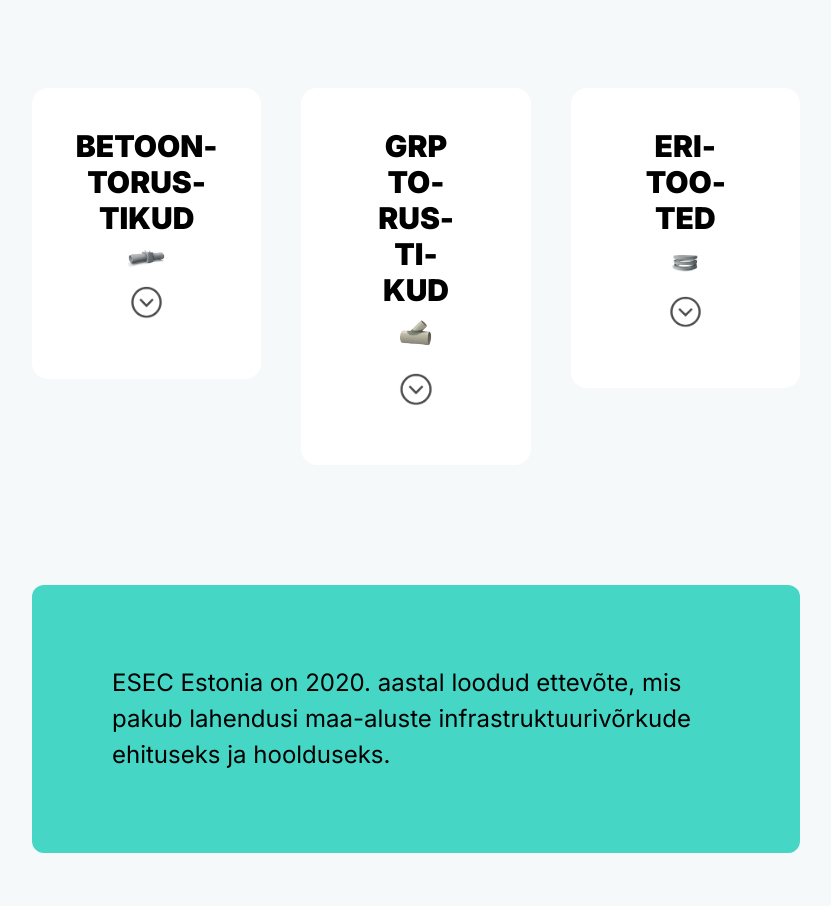
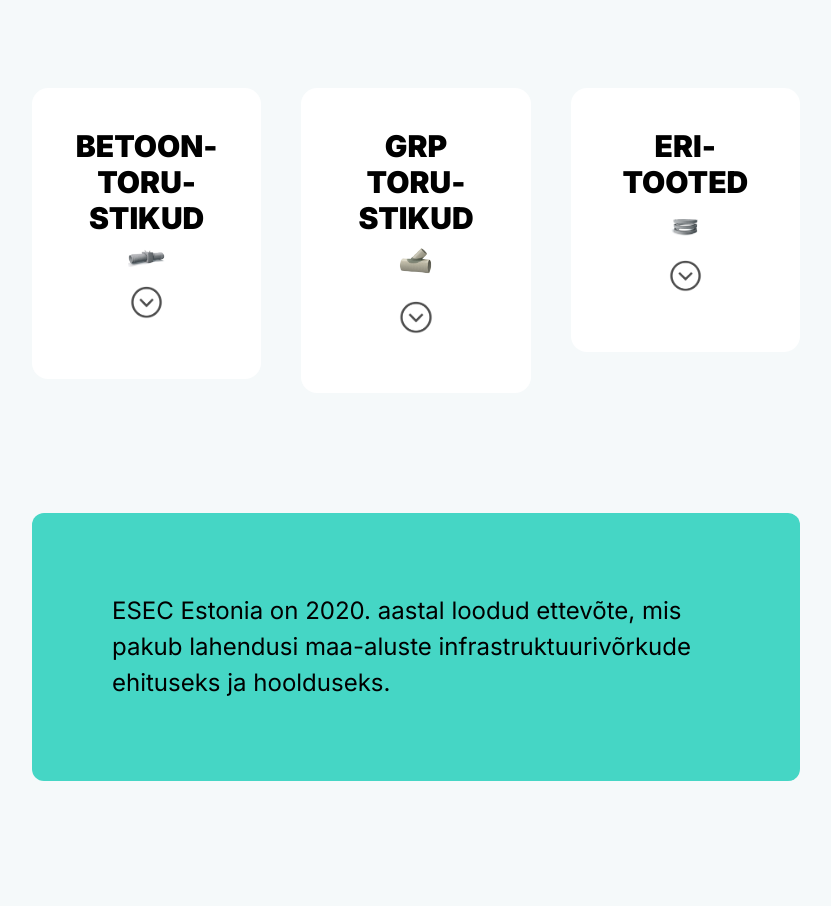
Before and after one commit to mikkpav/esec, a React (Vite) app: page / in a window 1280 px wide. Shown: the part 1540-2446 px from the top of the page, without its empty margins (224-1055 px from the left). Built offline with nearby package versions, Linux system fonts and the light colour scheme.

Commit message:
Fixed hyphens and copy.

```diff
--- a/src/components/ProductCard.tsx
+++ b/src/components/ProductCard.tsx
@@ -20,7 +20,7 @@
                 titleChildren={
                     <div className='flex flex-col gap-4 p-3 md:p-10 bg-white w-full'>
                         <div className='flex flex-col items-center gap-2 w-full'>
-                            <h2 className='font-list-header text-center hyphens-auto'>{ product.title }</h2>
+                            <h2 className='font-list-header text-center hyphens-manual'>{ product.title }</h2>
                             <img src={ product.image } className='w-full max-h-60 object-contain' />
                         </div>
 
--- a/src/data/products.ts
+++ b/src/data/products.ts
@@ -30,8 +30,8 @@
 
 export const products: Product[] = [
     {
-        title: 'BETOON\u00ADTORUSTIKUD',
-        description: 'Betoontorud koos kaasnevaga isevoolsetele torustikele. Ehitusmaterjalide valikul konsulteerime ja vajadusel projekteerime vastavalt lähteülesandest parima lahenduse.',
+        title: 'BETOON\u00ADTORU\u00ADSTIKUD',
+        description: 'Raudbetoonist torusüsteemid isevoolsetele torustikele. Konsultatsioon ja projekteerimine vastavalt lähteülesandele.',
         image: Poogen,
         linkTitle:'www.rbinfra.fi',
         linkUrl:'https://www.rbinfra.fi/et/avaleht/',
@@ -55,7 +55,7 @@
         ]
     },
     {
-        title: 'GRP TORUSTIKUD',
+        title: 'GRP TORU\u00ADSTIKUD',
         description: 'ESEC on spetsialiseerunud GRP (klaasplast) toodete pakkumisele Eesti turul - lahendused survesüsteemidele ja kaevevabadele teenustele.',
         image: Wye,
         linkTitle: 'www.amiblu.com',
@@ -80,7 +80,7 @@
         ]
     },
     {
-        title: 'ERITOOTED',
+        title: 'ERI\u00ADTOOTED',
         description: 'Muud konkurentidelt üle varastatud ROI pumbad.',
         image: Rings,
         linkTitle: '',
```
